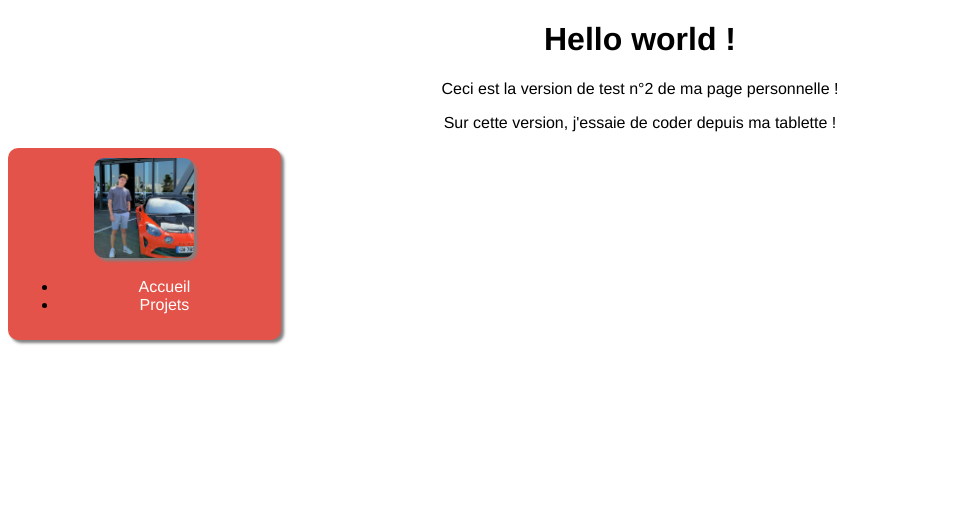
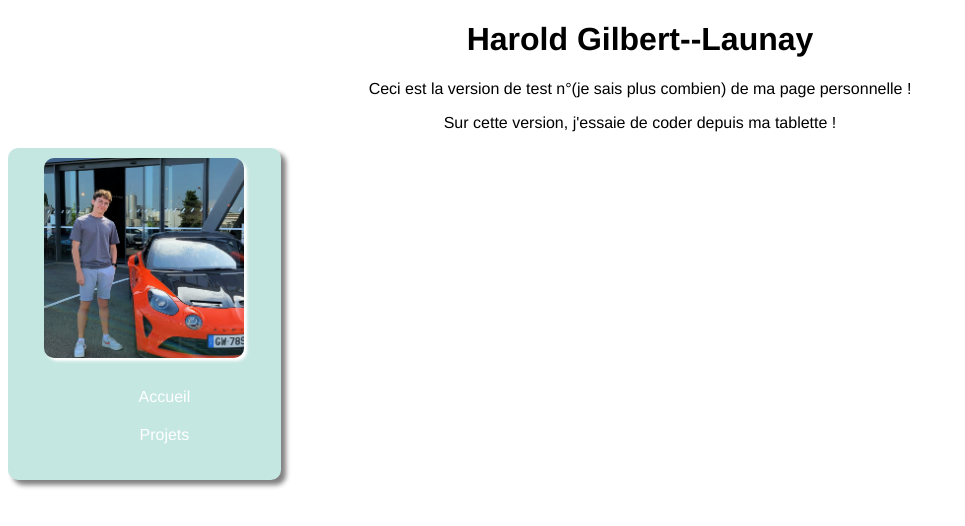
Before and after one commit to HaroldGL/haroldgl.github.io, a plain HTML site: page index.html in a window 1280 px wide. Shown: the whole page, without its empty margins (0-965 px from the left). Drawn offline with Linux system fonts and the light colour scheme.

Commit message:
Encore un test de design...

```diff
--- a/index.html
+++ b/index.html
@@ -3,14 +3,14 @@
 	<head>
 		<meta charset="utf-8" />
 		<link rel="stylesheet" href="style.css" />
-		<title>Test</title>
+		<title>Portfolio HGL</title>
 	</head>
 
 	<body>
-        <h1> Hello world ! </h1>
+        <h1> Harold Gilbert--Launay </h1>
 		<div id="page">
 			<p>
-				Ceci est la version de test n°2 de ma page personnelle !
+				Ceci est la version de test n°(je sais plus combien) de ma page personnelle !
 			</p>
 			<p>
 				 Sur cette version, j'essaie de coder depuis ma tablette !
@@ -18,7 +18,7 @@
 		</div>
 
 		<div id="menu">
-			<img src="pics/pp.jpg" width="100" height="100">
+			<img src="pics/pp.jpg" width="200" height="200">
 
 			<ul>
 				<li>
--- a/style.css
+++ b/style.css
@@ -8,8 +8,14 @@ html
 h1
 {
 	font-family: Helvetica;
-    height: auto;
-    text-align: center;
+  height: auto;
+  text-align: center;
+  text-size-adjust: 70px;
+}
+
+li
+{
+  padding:10px;
 }
 
 p
@@ -17,6 +23,13 @@ p
   font-family: Helvetica;
   height: auto;
   text-align: center;
+  text-size-adjust: 40px;
+}
+
+ul
+{
+  list-style-type:none;
+  text-size-adjust: 50px;
 }
 
 div#menu
@@ -24,9 +37,9 @@ div#menu
   float:left;
   width:20%;
   height:fit-content;
-  background-color: #E35349;
+  background-color: #C5E7E2;
   border-radius: 10px;
-  box-shadow: 3px 3px 3px grey;
+  box-shadow: 5px 5px 5px grey;
   padding-top: 10px;
   padding-bottom: 10px;
   padding-left: 10px;
@@ -47,5 +60,5 @@ a:hover
 img
 {
   border-radius: 10px;
-  box-shadow: 3px 3px 3px grey;
+  box-shadow: 3px 3px 3px white;
 }
```
